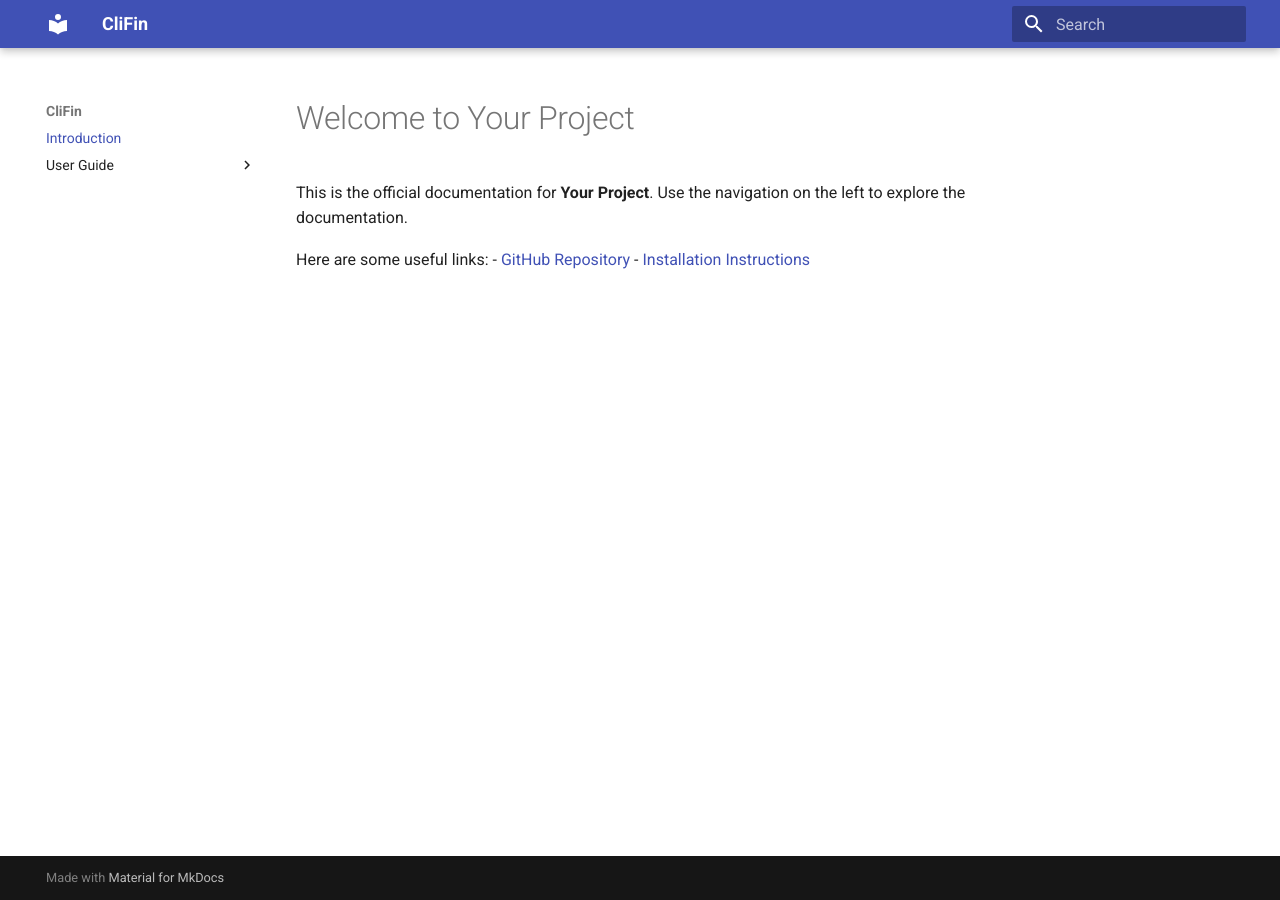
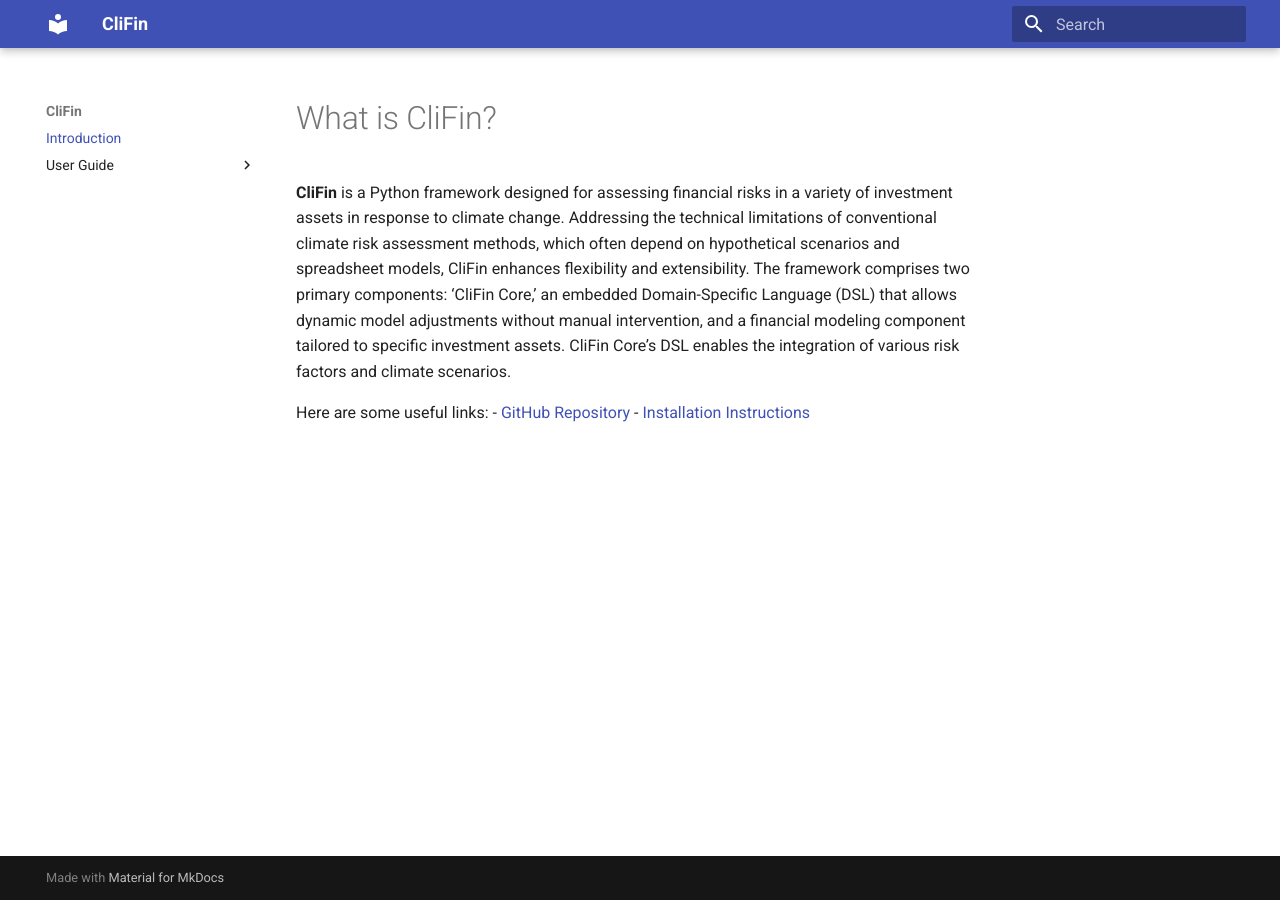
Before and after one commit to kbs0799/Clitest, an MkDocs documentation site: the page built from docs/index.md, in a window 1280 px wide. Built offline with MkDocs 1.6.1 and Material for MkDocs 9.7.7, drawn with Linux system fonts in a browser that asks for light colours.

Commit message:
Update index.md

```diff
--- a/docs/index.md
+++ b/docs/index.md
@@ -1,7 +1,7 @@
 
-# Welcome to Your Project
+# What is CliFin?
 
-This is the official documentation for **Your Project**. Use the navigation on the left to explore the documentation.
+**CliFin** is a Python framework designed for assessing financial risks in a variety of investment assets in response to climate change. Addressing the technical limitations of conventional climate risk assessment methods, which often depend on hypothetical scenarios and spreadsheet models, CliFin enhances flexibility and extensibility. The framework comprises two primary components: ‘CliFin Core,’ an embedded Domain-Specific Language (DSL) that allows dynamic model adjustments without manual intervention, and a financial modeling component tailored to specific investment assets. CliFin Core’s DSL enables the integration of various risk factors and climate scenarios.
 
 Here are some useful links:
 - [GitHub Repository](https://github.com/kbs0799/Clitest.git)
```
